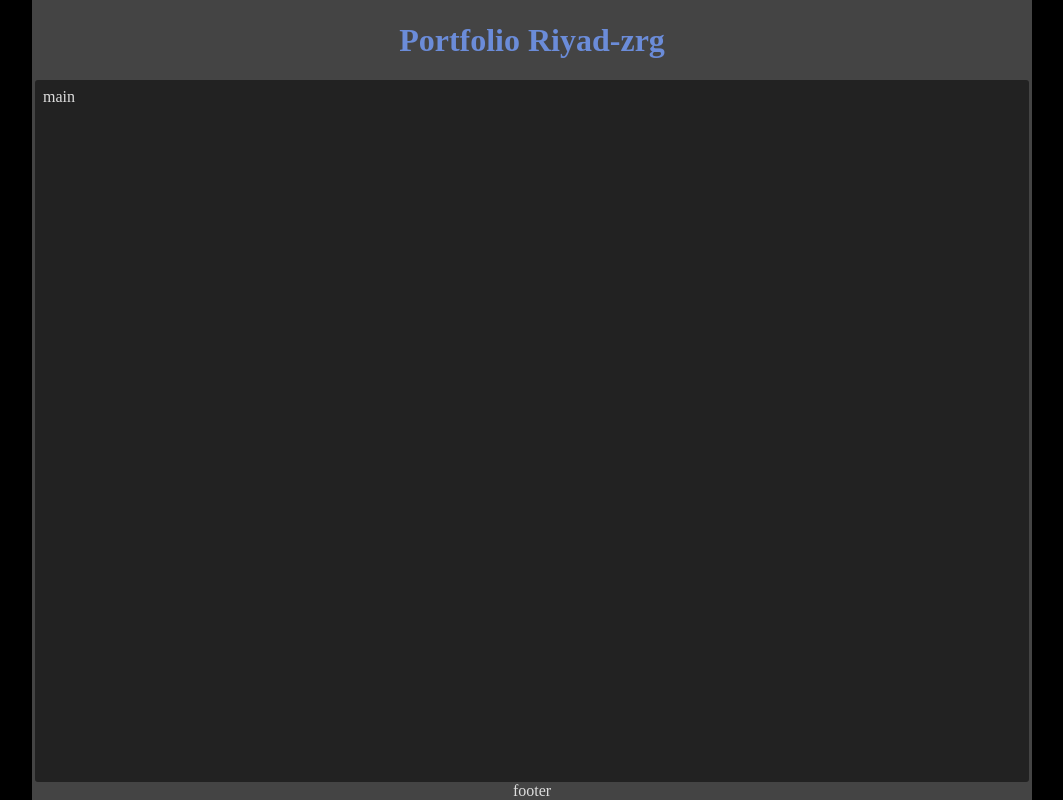
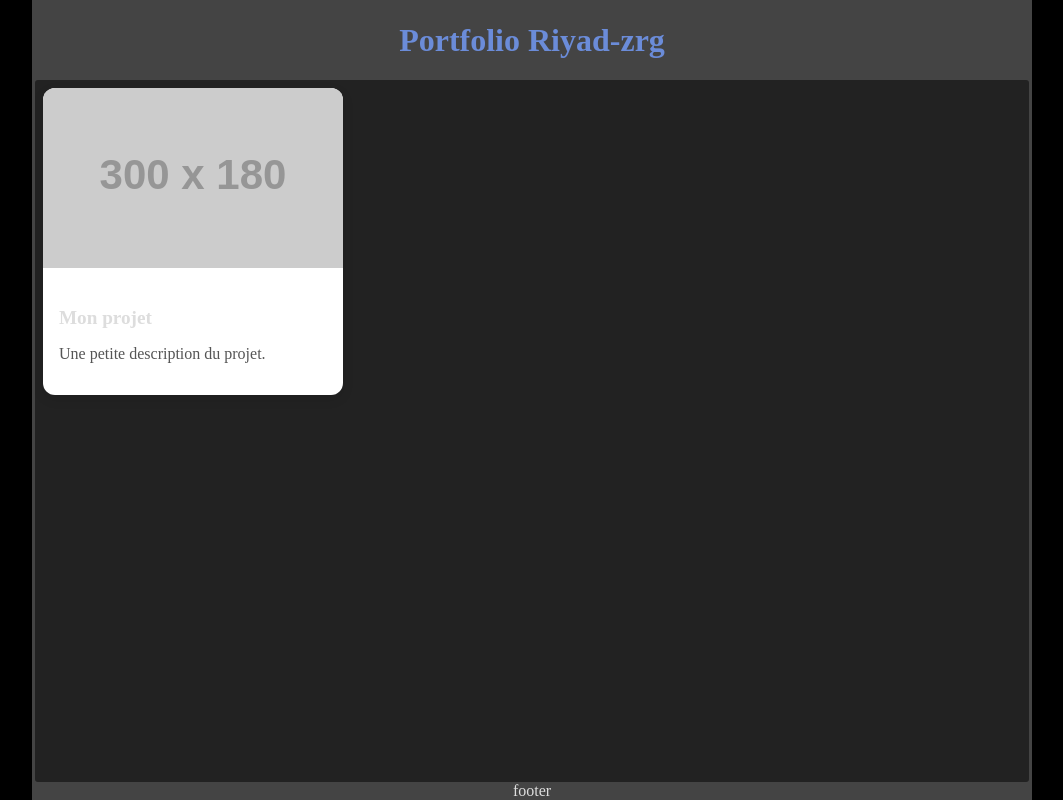
Before and after one commit to Riyad-zrg/portfolio, a React (Vite) app: page / in a window 1280 px wide. Shown: the whole page, without its empty margins (108-1171 px from the left). Built offline with nearby package versions, Linux system fonts and the light colour scheme.

Commit message:
Creation project card component representing one of my project.

```diff
--- a/src/App.jsx
+++ b/src/App.jsx
@@ -1,12 +1,22 @@
 import React from "react";
+import ProjectCard from "./components/ProjectCard.jsx";
 
+/**
+ *
+ */
 function App() {
   return (
     <div className="app">
       <header className="app__header header">
         <h1 className="header__title">Portfolio Riyad-zrg</h1>
       </header>
-            <main className="app__main">main</main>
+      <main className="app__main">
+        <ProjectCard
+          image="https://via.placeholder.com/300x180"
+          title="Mon projet"
+          description="Une petite description du projet."
+        />
+      </main>
       <footer className="app__footer footer">footer</footer>
     </div>
   );
--- /dev/null
+++ b/src/components/ProjectCard.jsx
@@ -0,0 +1,23 @@
+function ProjectCard({ image, title, description }) {
+    return (
+        <div style={{
+            width: "300px",
+            borderRadius: "12px",
+            overflow: "hidden",
+            boxShadow: "0 4px 12px rgba(0,0,0,0.1)",
+            backgroundColor: "#fff"
+        }}>
+            <img
+                src={image}
+                alt={title}
+                style={{ width: "100%", height: "180px", objectFit: "cover" }}
+            />
+            <div style={{ padding: "1rem" }}>
+                <h3 style={{ fontSize: "1.2rem", marginBottom: "0.5rem" }}>{title}</h3>
+                <p style={{ color: "#555" }}>{description}</p>
+            </div>
+        </div>
+    )
+}
+
+export default ProjectCard
```
Lines whose indentation alone changed are shown as unchanged.
